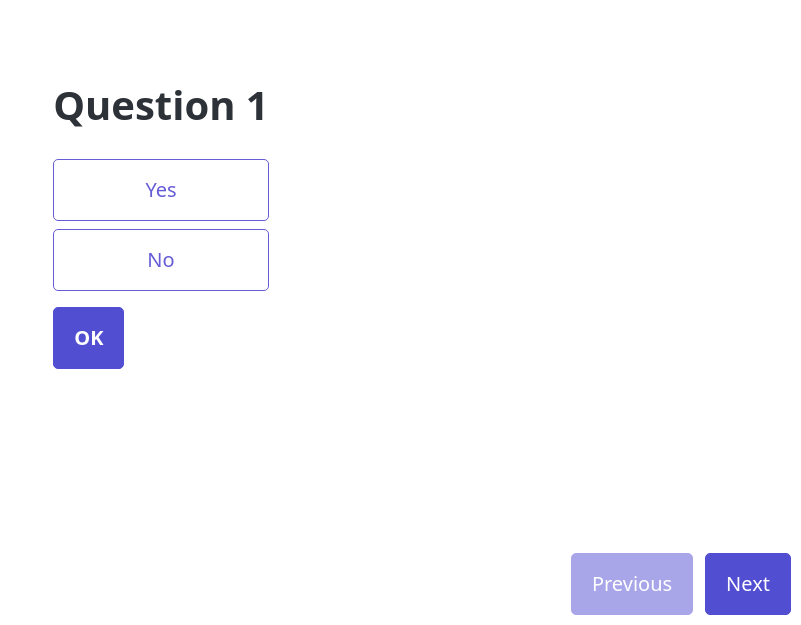
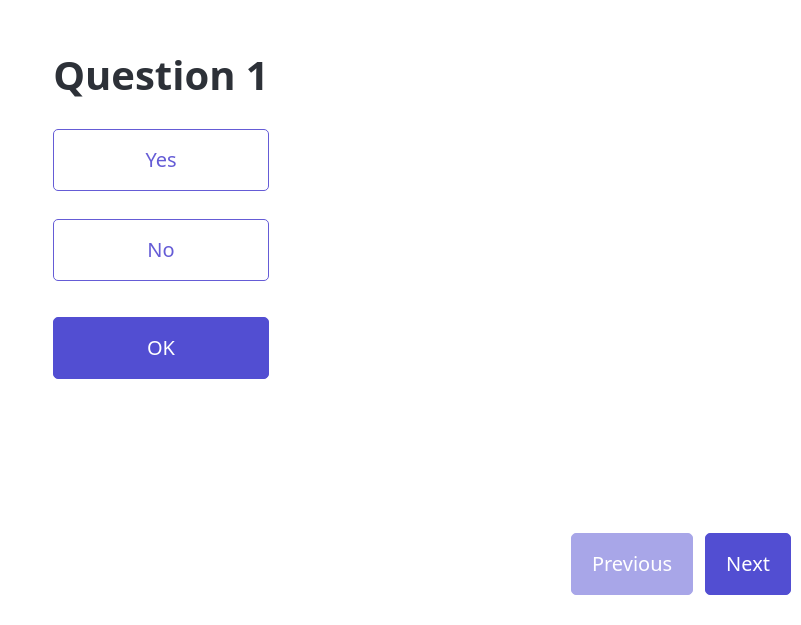
Before and after one commit to ViktorZhurbin/forms--app, a React (Vite) app: page / in a window 1280 px wide. Shown: the part 175-800 px from the top of the page, without its empty margins (479-1280 px from the left). Built offline with nearby package versions, Linux system fonts and the light colour scheme.

Commit message:
apply biome fixes

```diff
--- a/biome.json
+++ b/biome.json
@@ -1,8 +1,5 @@
 {
 	"$schema": "https://biomejs.dev/schemas/1.8.0/schema.json",
-	"organizeImports": {
-		"enabled": true
-	},
 	"linter": {
 		"enabled": true,
 		"rules": {
--- a/src/components/FormFields/FormFields.tsx
+++ b/src/components/FormFields/FormFields.tsx
@@ -1,4 +1,4 @@
-import { FormField } from "../../constants/form";
+import type { FormField } from "../../constants/form";
 import { MultipleChoice } from "../MultipleChoice/MultipleChoice";
 import { getPositionDataAttribute } from "./helpers/getPositionDataAttribute";
 
--- a/src/components/MultipleChoice/MultipleChoice.tsx
+++ b/src/components/MultipleChoice/MultipleChoice.tsx
@@ -35,6 +35,7 @@ export const MultipleChoice = ({
 				<div className={styles.optionWrapper}>
 					{field.options.map((option) => (
 						<button
+							type="button"
 							key={option}
 							className="outline"
 							onClick={() => {
@@ -46,7 +47,11 @@ export const MultipleChoice = ({
 					))}
 				</div>
 
-				<button className={styles.submitButton} onClick={onSubmit}>
+				<button
+					type="submit"
+					className={styles.submitButton}
+					onClick={onSubmit}
+				>
 					{buttonText}
 				</button>
 			</div>
--- a/src/components/NavButtons/NavButtons.tsx
+++ b/src/components/NavButtons/NavButtons.tsx
@@ -17,10 +17,10 @@ export const NavButtons = (props: {
 
 	return (
 		<div className={`${className} ${styles.root}`}>
-			<button disabled={isPrevDisabled} onClick={onClickPrev}>
+			<button type="button" disabled={isPrevDisabled} onClick={onClickPrev}>
 				Previous
 			</button>
-			<button disabled={isNextDisabled} onClick={onClickNext}>
+			<button type="button" disabled={isNextDisabled} onClick={onClickNext}>
 				Next
 			</button>
 		</div>
--- a/src/constants/form.ts
+++ b/src/constants/form.ts
@@ -1,6 +1,6 @@
 enum QuestionType {
-	YesNo,
-	MultipleChoice,
+	YesNo = 0,
+	MultipleChoice = 1,
 }
 
 type FormField = {
--- a/src/main.tsx
+++ b/src/main.tsx
@@ -8,5 +8,5 @@ import "./styles/main.scss";
 ReactDOM.createRoot(document.getElementById("root") as HTMLElement).render(
 	<React.StrictMode>
 		<App />
-	</React.StrictMode>
+	</React.StrictMode>,
 );
--- a/src/mocks/formQuestions.ts
+++ b/src/mocks/formQuestions.ts
@@ -1,4 +1,4 @@
-import { FormField, QuestionType } from "../constants/form";
+import { type FormField, QuestionType } from "../constants/form";
 
 export const formFields: FormField[] = [
 	{
```
